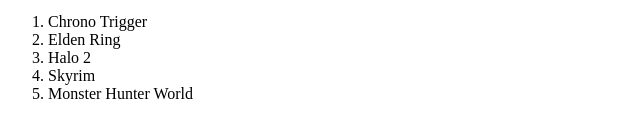
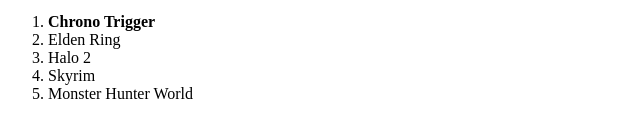
Before and after one commit to ChuchiBoi/html-projects, a plain HTML site: page lists.html in a window 1280 px wide. Shown: the part 231-368 px from the top of the page, 0-640 px from the left. Drawn offline with Linux system fonts and the light colour scheme.

Commit message:
Testing strong tag in lists

```diff
--- a/lists.html
+++ b/lists.html
@@ -27,12 +27,13 @@
   </ul>
 
   <ol>
-    <li>Chrono Trigger</li>
+    <li><strong>Chrono Trigger</strong></li>
     <li>Elden Ring</li>
     <li>Halo 2</li>
     <li>Skyrim</li>
     <li>Monster Hunter World</li>
   </ol>
+
 </body>
 
 </html>
```
